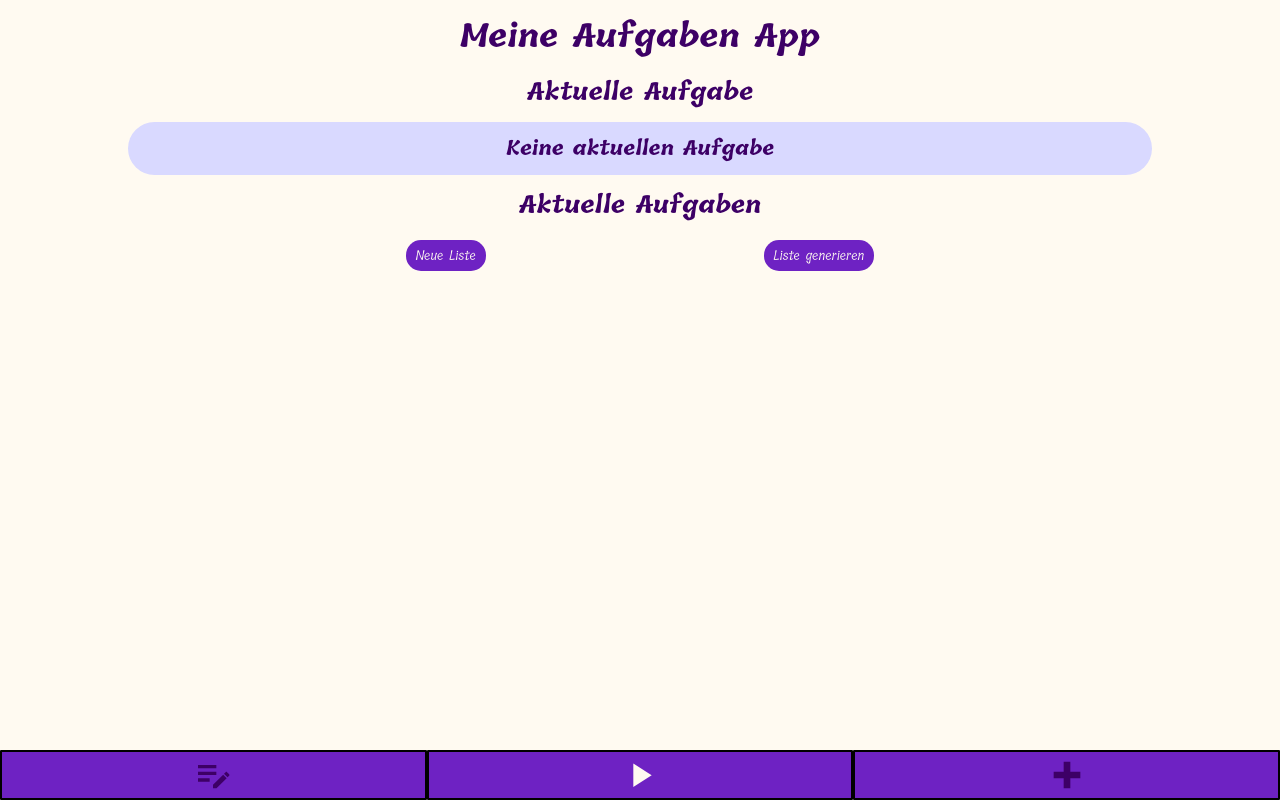
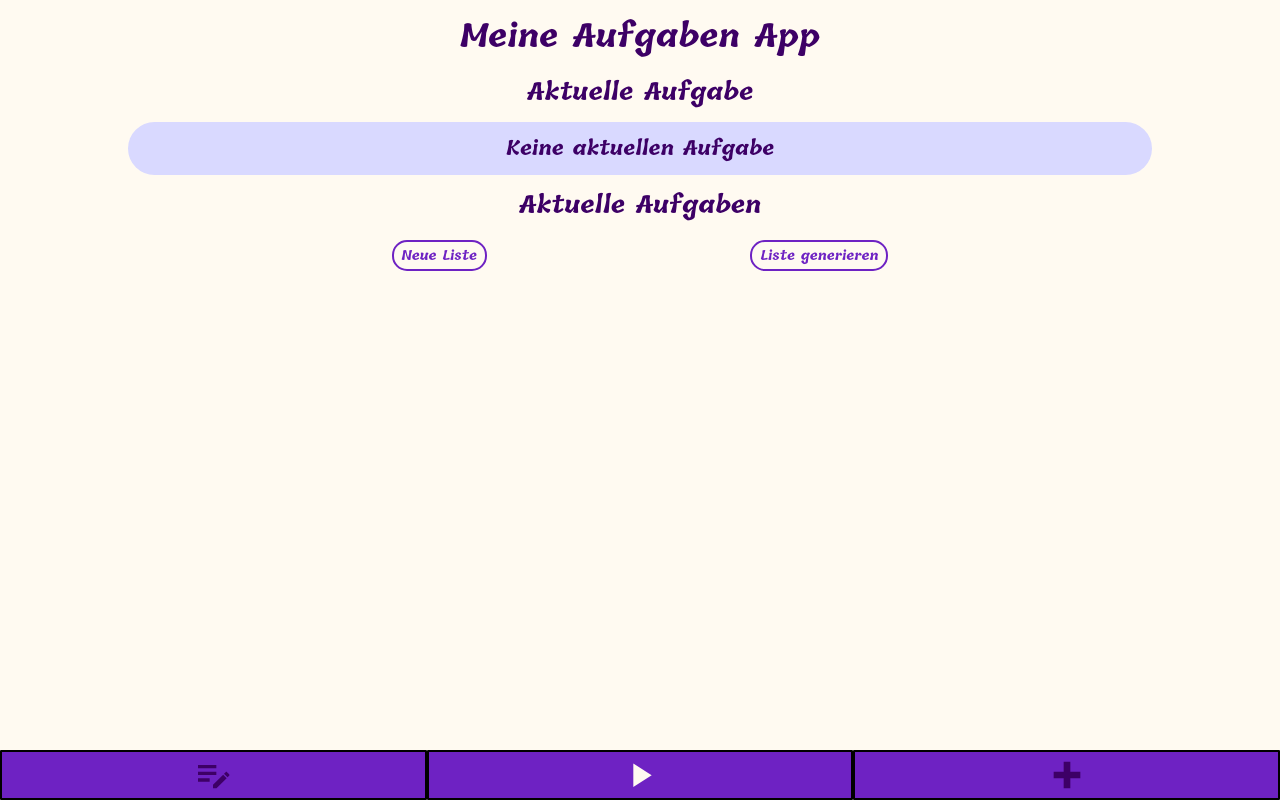
Before and after one commit to A11yship/capstone-project, a Next.js app: page / in a window 1280 px wide. Built offline with nearby package versions, Linux system fonts and the light colour scheme.

Commit message:
Change button and font-size

```diff
--- a/src/components/Button/StyledButton.js
+++ b/src/components/Button/StyledButton.js
@@ -2,14 +2,16 @@ import styled from 'styled-components';
 
 const StyledButton = styled.button`
 	display: flex;
-	padding: 5px 10px;
-	border: none;
+	padding: 3px 8px;
+	border: 2px solid var(--brand-color);
 	border-radius: 15px;
-	background-color: var(--brand-color);
-	color: var(--light-color);
+	background-color: var(--light-color);
+	color: var(--brand-color);
 	font-family: 'Tillana', cursive;
+	font-weight: bold;
 	:active {
 		background-color: var(--dark-color);
+		color: var(--light-accent);
 	}
 `;
 
--- a/src/components/ListItem/StyledListItem.js
+++ b/src/components/ListItem/StyledListItem.js
@@ -8,6 +8,7 @@ const StyledListItem = styled.li`
 	padding: 2.5px 5px;
 	border-radius: 5px;
 	background-color: ${({current}) => (current ? 'var(--light-accent)' : '')};
+	font-size: 1.4rem;
 `;
 
 const GrowingSpan = styled.span`
--- a/src/styles.js
+++ b/src/styles.js
@@ -22,6 +22,7 @@ export const GlobalStyle = createGlobalStyle`
 	html {
 		font-family: 'Tillana', cursive;
 		font-size: 62.5%;
+		font-weight: bold;
 	}
 
 	body {
```
